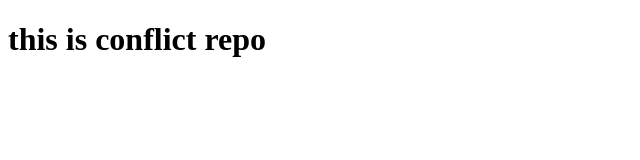
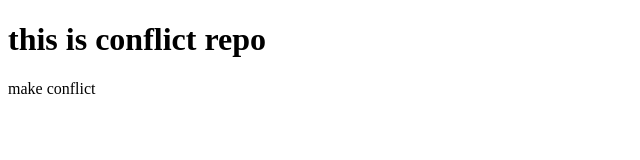
Before and after one commit to Sajjadhosenshohan/conflict-repo, a plain HTML site: page index.html in a window 1280 px wide. Shown: the whole page, without its empty margins (0-640 px from the left). Drawn offline with Linux system fonts and the light colour scheme.

Commit message:
make conflict in main

```diff
--- a/index.html
+++ b/index.html
@@ -7,5 +7,6 @@
 </head>
 <body>
     <h1>this is conflict repo</h1>
+    <p>make conflict</p>
 </body>
 </html>
```
